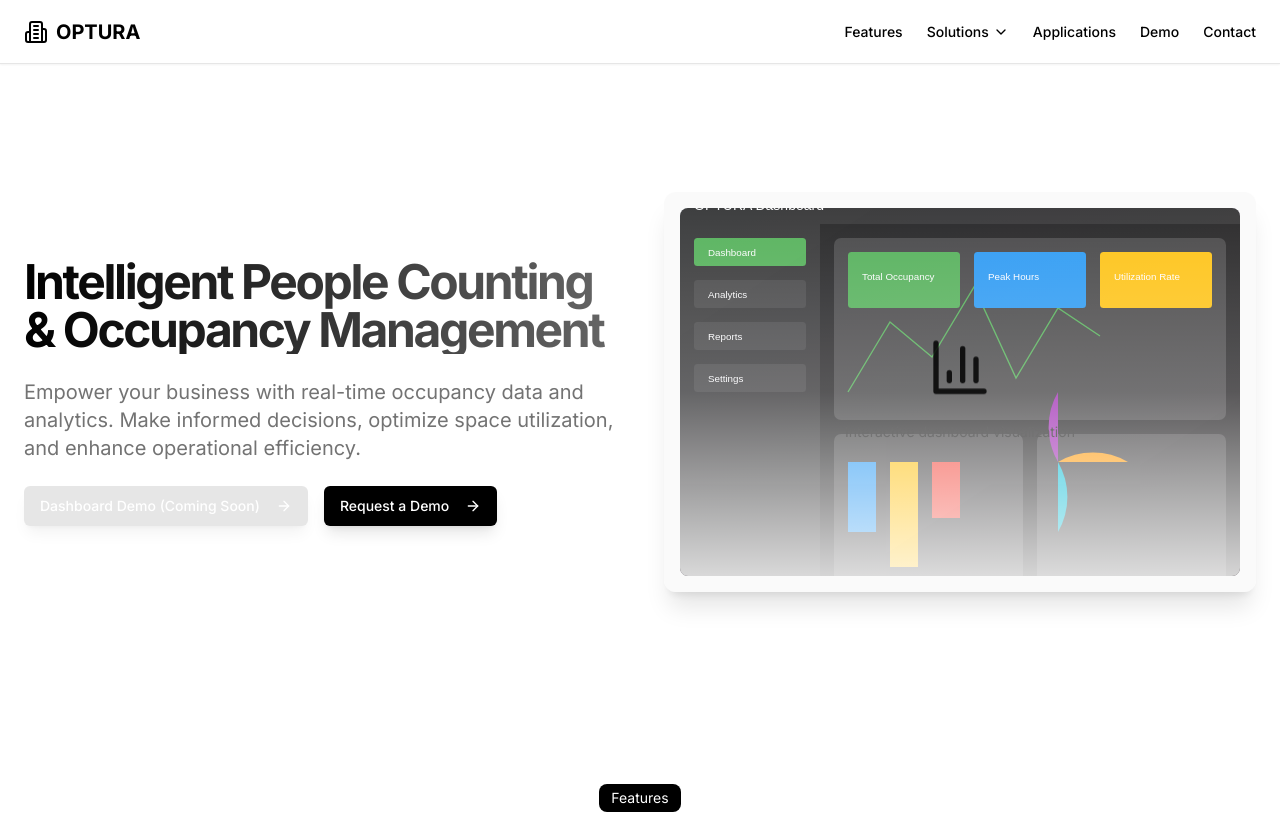
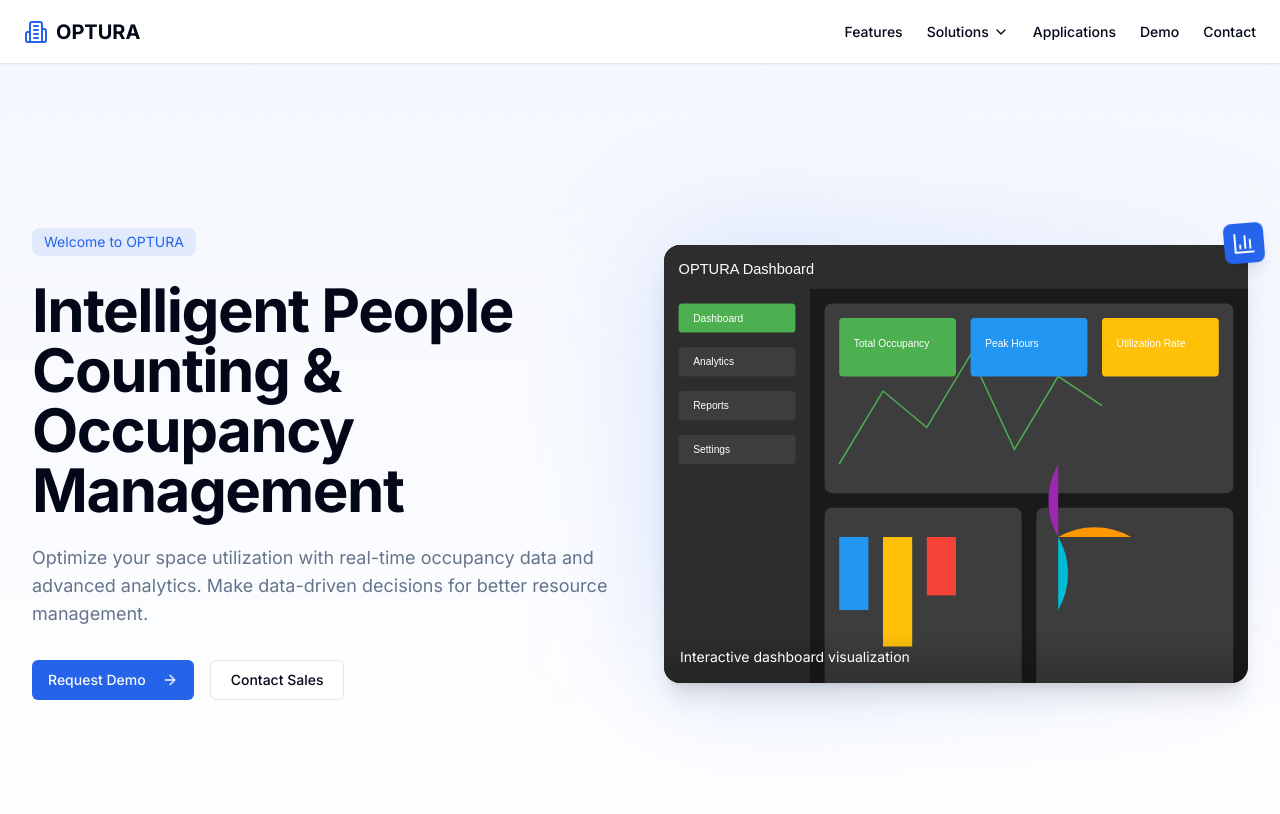
Before and after one commit to Ashishsingh0529/occupancy-iq, a Next.js app: page / in a window 1280 px wide. Shown: the top 814 px of the page. Built offline with nearby package versions, Linux system fonts and the light colour scheme.

Commit message:
style: update design to match delopt.co.in while maintaining existing features

```diff
--- a/app/globals.css
+++ b/app/globals.css
@@ -14,64 +14,64 @@
 @layer base {
   :root {
     --background: 0 0% 100%;
-    --foreground: 0 0% 0%;
+    --foreground: 222.2 84% 4.9%;
 
     --card: 0 0% 100%;
-    --card-foreground: 0 0% 0%;
+    --card-foreground: 222.2 84% 4.9%;
 
     --popover: 0 0% 100%;
-    --popover-foreground: 0 0% 0%;
+    --popover-foreground: 222.2 84% 4.9%;
 
-    --primary: 0 0% 0%;
-    --primary-foreground: 0 0% 100%;
+    --primary: 221.2 83.2% 53.3%;
+    --primary-foreground: 210 40% 98%;
 
-    --secondary: 0 0% 96%;
-    --secondary-foreground: 0 0% 0%;
+    --secondary: 210 40% 96.1%;
+    --secondary-foreground: 222.2 47.4% 11.2%;
 
-    --muted: 0 0% 96%;
-    --muted-foreground: 0 0% 45%;
+    --muted: 210 40% 96.1%;
+    --muted-foreground: 215.4 16.3% 46.9%;
 
-    --accent: 0 0% 96%;
-    --accent-foreground: 0 0% 0%;
+    --accent: 210 40% 96.1%;
+    --accent-foreground: 222.2 47.4% 11.2%;
 
     --destructive: 0 84.2% 60.2%;
-    --destructive-foreground: 0 0% 100%;
+    --destructive-foreground: 210 40% 98%;
 
-    --border: 0 0% 90%;
-    --input: 0 0% 90%;
-    --ring: 0 0% 0%;
+    --border: 214.3 31.8% 91.4%;
+    --input: 214.3 31.8% 91.4%;
+    --ring: 221.2 83.2% 53.3%;
 
     --radius: 0.5rem;
   }
 
   .dark {
-    --background: 0 0% 100%;
-    --foreground: 0 0% 0%;
+    --background: 222.2 84% 4.9%;
+    --foreground: 210 40% 98%;
 
-    --card: 0 0% 100%;
-    --card-foreground: 0 0% 0%;
+    --card: 222.2 84% 4.9%;
+    --card-foreground: 210 40% 98%;
 
-    --popover: 0 0% 100%;
-    --popover-foreground: 0 0% 0%;
+    --popover: 222.2 84% 4.9%;
+    --popover-foreground: 210 40% 98%;
 
-    --primary: 0 0% 0%;
-    --primary-foreground: 0 0% 100%;
+    --primary: 217.2 91.2% 59.8%;
+    --primary-foreground: 222.2 47.4% 11.2%;
 
-    --secondary: 0 0% 96%;
-    --secondary-foreground: 0 0% 0%;
+    --secondary: 217.2 32.6% 17.5%;
+    --secondary-foreground: 210 40% 98%;
 
-    --muted: 0 0% 96%;
-    --muted-foreground: 0 0% 45%;
+    --muted: 217.2 32.6% 17.5%;
+    --muted-foreground: 215 20.2% 65.1%;
 
-    --accent: 0 0% 96%;
-    --accent-foreground: 0 0% 0%;
+    --accent: 217.2 32.6% 17.5%;
+    --accent-foreground: 210 40% 98%;
 
-    --destructive: 0 84.2% 60.2%;
-    --destructive-foreground: 0 0% 100%;
+    --destructive: 0 62.8% 30.6%;
+    --destructive-foreground: 210 40% 98%;
 
-    --border: 0 0% 90%;
-    --input: 0 0% 90%;
-    --ring: 0 0% 0%;
+    --border: 217.2 32.6% 17.5%;
+    --input: 217.2 32.6% 17.5%;
+    --ring: 224.3 76.3% 48%;
   }
 }
 
@@ -92,6 +92,60 @@
   color: hsl(var(--muted));
 }
 
+.bg-grid-pattern {
+  background-image: linear-gradient(to right, rgba(0, 0, 0, 0.05) 1px, transparent 1px),
+    linear-gradient(to bottom, rgba(0, 0, 0, 0.05) 1px, transparent 1px);
+  background-size: 24px 24px;
+}
+
 .text-gradient {
-  @apply bg-clip-text text-transparent bg-gradient-to-r from-black to-black/60;
+  @apply bg-clip-text text-transparent bg-gradient-to-r from-primary to-primary/60;
 }
+
+/* Add smooth transitions */
+.transition-all {
+  transition-property: all;
+  transition-timing-function: cubic-bezier(0.4, 0, 0.2, 1);
+  transition-duration: 150ms;
+}
+
+/* Add hover effects */
+.hover-lift {
+  @apply transition-all duration-300 hover:-translate-y-1;
+}
+
+/* Add glass effect */
+.glass-effect {
+  @apply bg-white/80 backdrop-blur-sm border border-white/20;
+}
+
+/* Add card hover effect */
+.card-hover {
+  @apply transition-all duration-300 hover:shadow-lg hover:shadow-primary/20;
+}
+
+/* Add button hover effect */
+.button-hover {
+  @apply transition-all duration-300 hover:shadow-lg hover:shadow-primary/30;
+}
+
+/* Add section transitions */
+.section-transition {
+  @apply transition-all duration-500;
+}
+
+/* Add fade-in animation */
+@keyframes fadeIn {
+  from {
+    opacity: 0;
+    transform: translateY(20px);
+  }
+  to {
+    opacity: 1;
+    transform: translateY(0);
+  }
+}
+
+.fade-in {
+  animation: fadeIn 0.5s ease-out forwards;
+}
--- a/app/page.tsx
+++ b/app/page.tsx
@@ -6,6 +6,7 @@
   BarChart3,
 } from "lucide-react"
 import { motion } from "framer-motion"
+import Image from "next/image"
 
 import { Button } from "@/components/ui/button"
 import { ContactForm } from "./components/ContactForm"
@@ -30,84 +31,104 @@
     <div className="flex flex-col min-h-screen bg-white">
       <Navigation />
       <main className="flex-1">
-        <section className={`w-full py-16 md:py-24 lg:py-32 bg-white`}>
-          <div className="container px-4 md:px-6">
-            <div className="grid gap-8 lg:grid-cols-2 lg:gap-12 items-center">
+        {/* Hero Section */}
+        <section className="relative min-h-screen flex items-center bg-gradient-to-b from-primary/5 to-background overflow-hidden">
+          <div className="absolute inset-0 bg-grid-pattern opacity-5"></div>
+          <div className="container relative z-10 px-4 sm:px-6 md:px-8">
+            <div className="grid lg:grid-cols-2 gap-12 items-center">
               <motion.div
                 initial="hidden"
-                whileInView="visible"
-                viewport={{ once: true, margin: "-100px" }}
+                animate="visible"
                 variants={fadeIn}
-                className="space-y-6"
+                className="text-center lg:text-left"
               >
-                <h1 className="text-3xl font-bold tracking-tighter sm:text-4xl md:text-5xl text-gradient">
+                <motion.div
+                  initial={{ opacity: 0, y: 20 }}
+                  animate={{ opacity: 1, y: 0 }}
+                  transition={{ delay: 0.2 }}
+                  className="inline-block rounded-lg bg-primary/10 px-3 py-1 text-sm text-primary mb-6"
+                >
+                  Welcome to OPTURA
+                </motion.div>
+                <motion.h1
+                  initial={{ opacity: 0, y: 20 }}
+                  animate={{ opacity: 1, y: 0 }}
+                  transition={{ delay: 0.3 }}
+                  className="text-4xl sm:text-5xl md:text-6xl font-bold tracking-tight mb-6"
+                >
                   Intelligent People Counting & Occupancy Management
-                </h1>
-                <p className="max-w-[600px] text-muted-foreground md:text-xl">
-                  Empower your business with real-time occupancy data and analytics. Make informed decisions, optimize
-                  space utilization, and enhance operational efficiency.
-                </p>
-                <div className="flex flex-col gap-4 min-[400px]:flex-row">
-                  <Button
-                    size="lg"
-                    className="bg-primary/20 hover:bg-primary/30 transition-all duration-300 shadow-lg cursor-not-allowed"
-                    disabled
+                </motion.h1>
+                <motion.p
+                  initial={{ opacity: 0, y: 20 }}
+                  animate={{ opacity: 1, y: 0 }}
+                  transition={{ delay: 0.4 }}
+                  className="text-lg text-muted-foreground mb-8 max-w-2xl mx-auto lg:mx-0"
                 >
-                    Dashboard Demo (Coming Soon)
-                    <ArrowRight className="ml-2 h-4 w-4" />
-                  </Button>
+                  Optimize your space utilization with real-time occupancy data and advanced analytics. Make data-driven decisions for better resource management.
+                </motion.p>
+                <motion.div
+                  initial={{ opacity: 0, y: 20 }}
+                  animate={{ opacity: 1, y: 0 }}
+                  transition={{ delay: 0.5 }}
+                  className="flex flex-col sm:flex-row gap-4 justify-center lg:justify-start"
+                >
                   <Link href="/demo">
-                    <Button
-                      size="lg"
-                      className="bg-primary hover:bg-primary/90 transition-all duration-300 shadow-lg hover:shadow-primary/30 hover:-translate-y-1"
-                    >
-                      Request a Demo
+                    <Button size="lg" className="w-full sm:w-auto">
+                      Request Demo
                       <ArrowRight className="ml-2 h-4 w-4" />
                     </Button>
                   </Link>
-                </div>
+                  <Link href="#contact">
+                    <Button variant="outline" size="lg" className="w-full sm:w-auto">
+                      Contact Sales
+                    </Button>
+                  </Link>
+                </motion.div>
               </motion.div>
               <motion.div
                 initial={{ opacity: 0, scale: 0.8 }}
-                whileInView={{ opacity: 1, scale: 1 }}
-                transition={{ duration: 0.5, ease: "easeOut" }}
-                viewport={{ once: true, margin: "-100px" }}
-                className="mx-auto lg:ml-auto flex w-full max-w-[600px] h-[400px] items-center justify-center rounded-xl bg-muted/50 backdrop-blur-sm p-4 shadow-xl"
+                animate={{ opacity: 1, scale: 1 }}
+                transition={{ delay: 0.6 }}
+                className="relative"
               >
-                <div className="w-full h-full rounded-lg bg-background/80 flex items-center justify-center overflow-hidden relative">
-                  <div className="absolute inset-0 bg-gradient-to-br from-primary/5 to-background/80" />
-                  <div className="relative w-full h-full">
-                    <div className="absolute inset-0 bg-gradient-to-br from-blue-500/10 via-purple-500/10 to-pink-500/10" />
-                    <div className="absolute inset-0 bg-[url('/dashboard-preview.svg')] bg-cover bg-center opacity-90" />
-                    <div className="absolute inset-0 bg-gradient-to-t from-background/80 via-background/20 to-transparent" />
-                    <div className="absolute inset-0 flex items-center justify-center">
-                      <div className="text-center space-y-4">
+                <div className="relative max-w-[600px] mx-auto">
+                  <div className="absolute inset-0 bg-gradient-to-r from-primary/20 to-primary/5 rounded-2xl blur-3xl"></div>
+                  <div className="relative bg-white rounded-2xl shadow-xl overflow-hidden">
+                    <Image
+                      src="/dashboard-preview.svg"
+                      alt="OPTURA Dashboard Preview"
+                      width={600}
+                      height={400}
+                      className="w-full h-auto"
+                    />
+                    <div className="absolute bottom-0 left-0 right-0 bg-gradient-to-t from-black/20 to-transparent p-4">
+                      <p className="text-white text-sm">Interactive dashboard visualization</p>
+                    </div>
+                  </div>
                   <motion.div
                     animate={{
                       y: [0, -10, 0],
-                            opacity: [0.5, 1, 0.5]
+                      rotate: [0, 5, -5, 0]
                     }}
                     transition={{
+                      duration: 4,
                       repeat: Infinity,
-                            duration: 3,
                       ease: "easeInOut"
                     }}
+                    className="absolute -top-4 -right-4 bg-primary text-primary-foreground p-2 rounded-lg shadow-lg"
                   >
-                          <BarChart3 className="mx-auto h-16 w-16 text-primary" />
+                    <BarChart3 className="h-6 w-6" />
                   </motion.div>
-                        <p className="text-sm text-muted-foreground">Interactive dashboard visualization</p>
-                      </div>
-                    </div>
-                  </div>
                 </div>
               </motion.div>
             </div>
           </div>
         </section>
 
+        {/* Features Section */}
         <section
           id="features"
-          className="scroll-mt-20 py-16"
+          className="scroll-mt-20 py-20 bg-gradient-to-b from-background to-primary/5"
         >
           <div className="container px-4 sm:px-6 md:px-8">
             <motion.div
```
Lines whose indentation alone changed are shown as unchanged.
